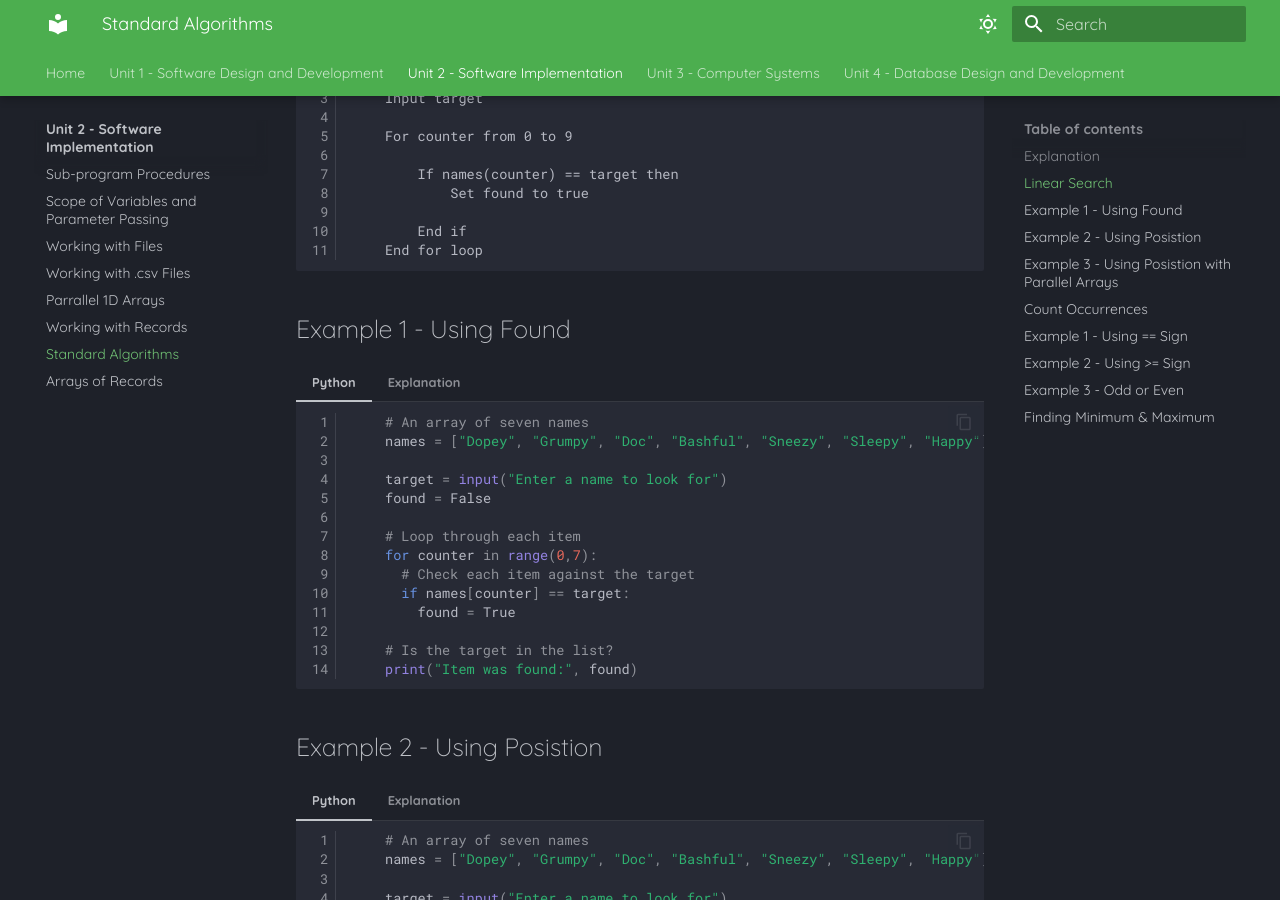
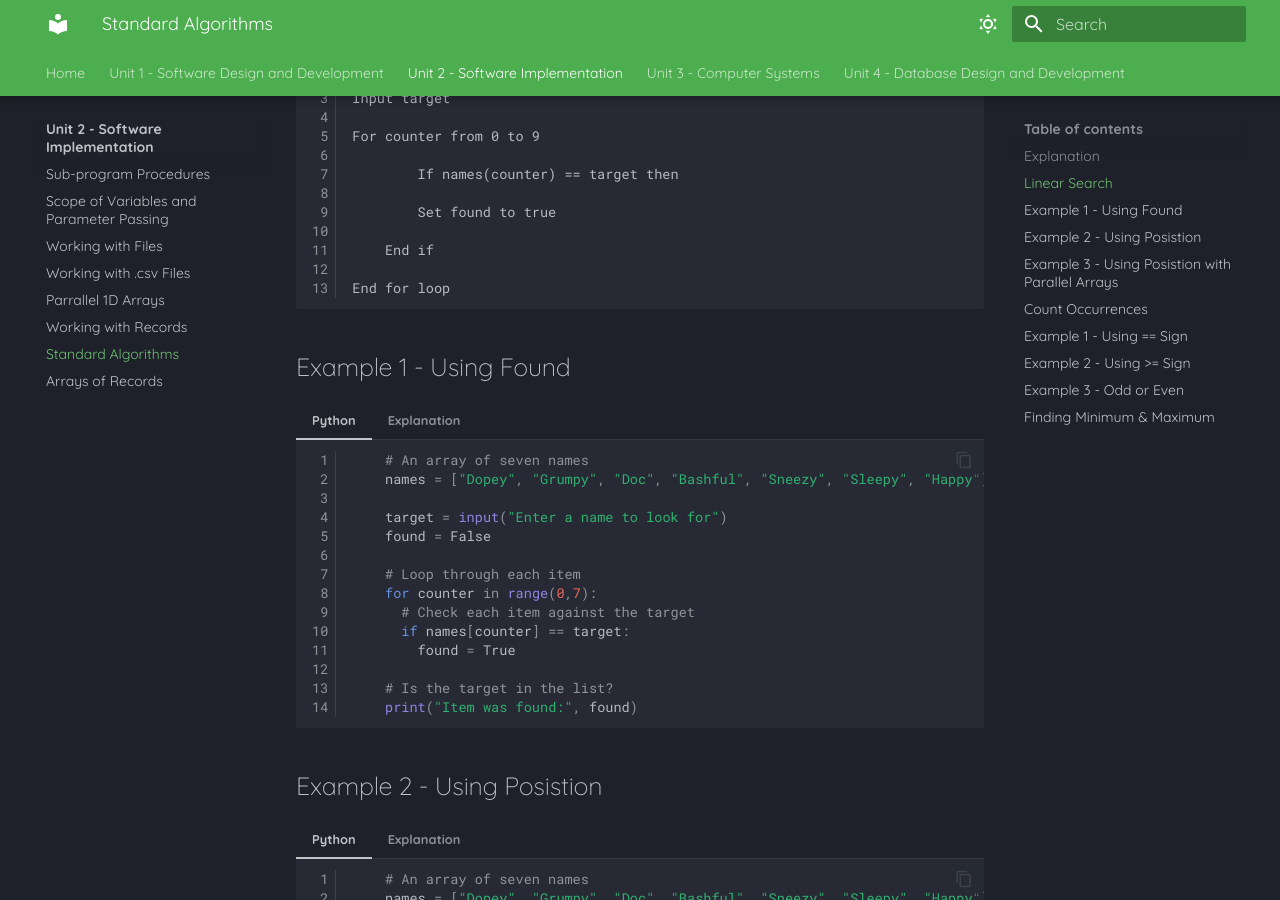
Before and after one commit to Mr-Wood-CS/Higher-Computing-Science-MD-Files, an MkDocs documentation site: the page built from docs/SI/09-Standard-Algorithms.md, in a window 1280 px wide and 900 px high, scrolled down 1415 px. Built offline with MkDocs 1.6.1 and Material for MkDocs 9.7.7, drawn with Linux system fonts in a browser that asks for light colours.

````diff
--- a/docs/SI/09-Standard-Algorithms.md
+++ b/docs/SI/09-Standard-Algorithms.md
@@ -45,20 +45,21 @@ The example below asks for a target (search term the user is looking for).
 
 === "__Algorithm Example__"
 
-	```pseudocode linenums="1"
-		Set found to false
+    ``` pseudocode linenums="1"
+	Set found to false
 
-		Input target
+	Input target
 
-		For counter from 0 to 9
+  	For counter from 0 to 9
 
-			If names(counter) == target then
-				Set found to true
+    		If names(counter) == target then
 
-			End if
-		End for loop
+			Set found to true
 
-	```
+		End if
+
+	End for loop
+    ```
 
 === "__SQA-style Marking Scheme for a Linear Search (4 marks)__"
 
@@ -73,6 +74,9 @@ The example below asks for a target (search term the user is looking for).
     The final mark in the example (__setting the variable to true__) might be replaced with something else, depending on the question.
 
     For example, you might be asked to find the position of the element.
+
+
+
 
 ## Example 1 - Using Found
 
````
